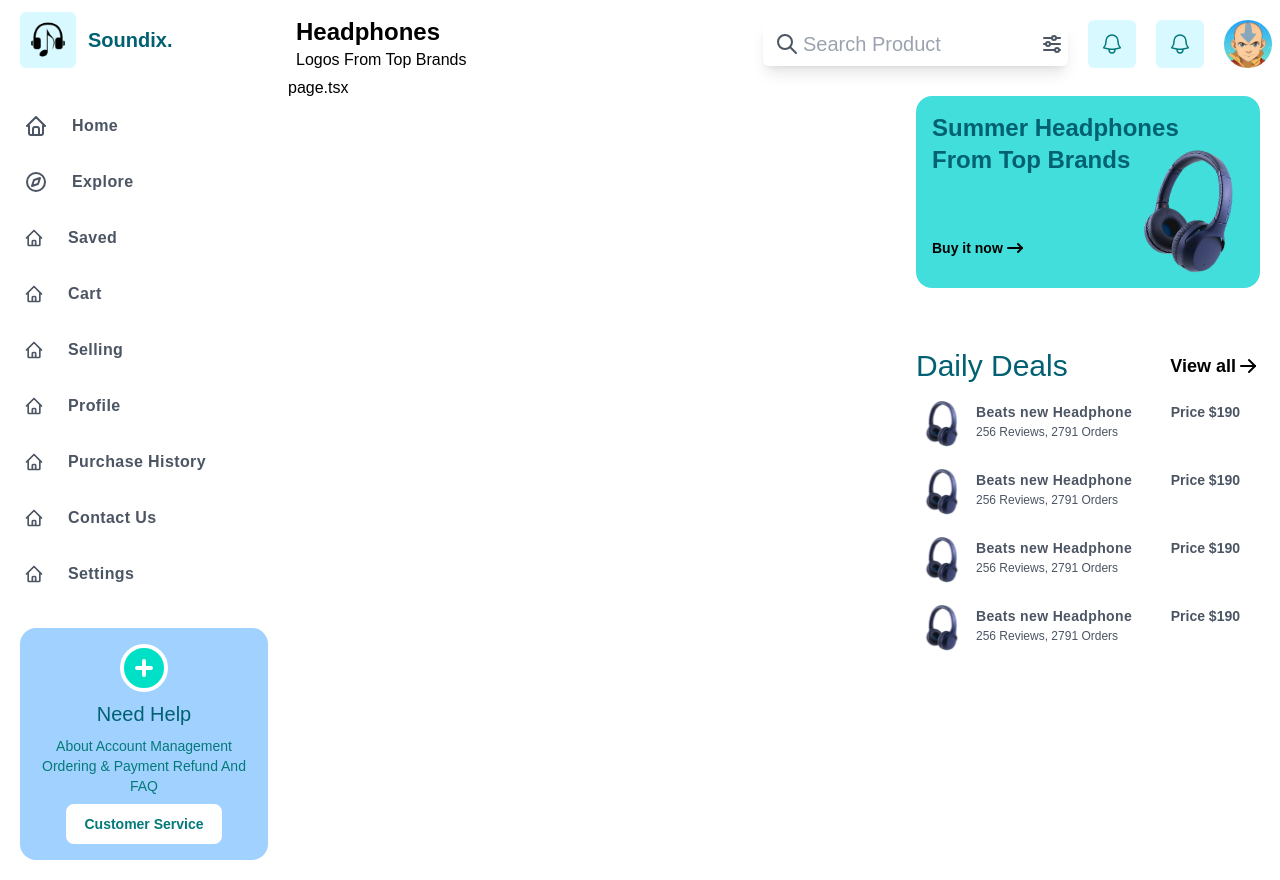
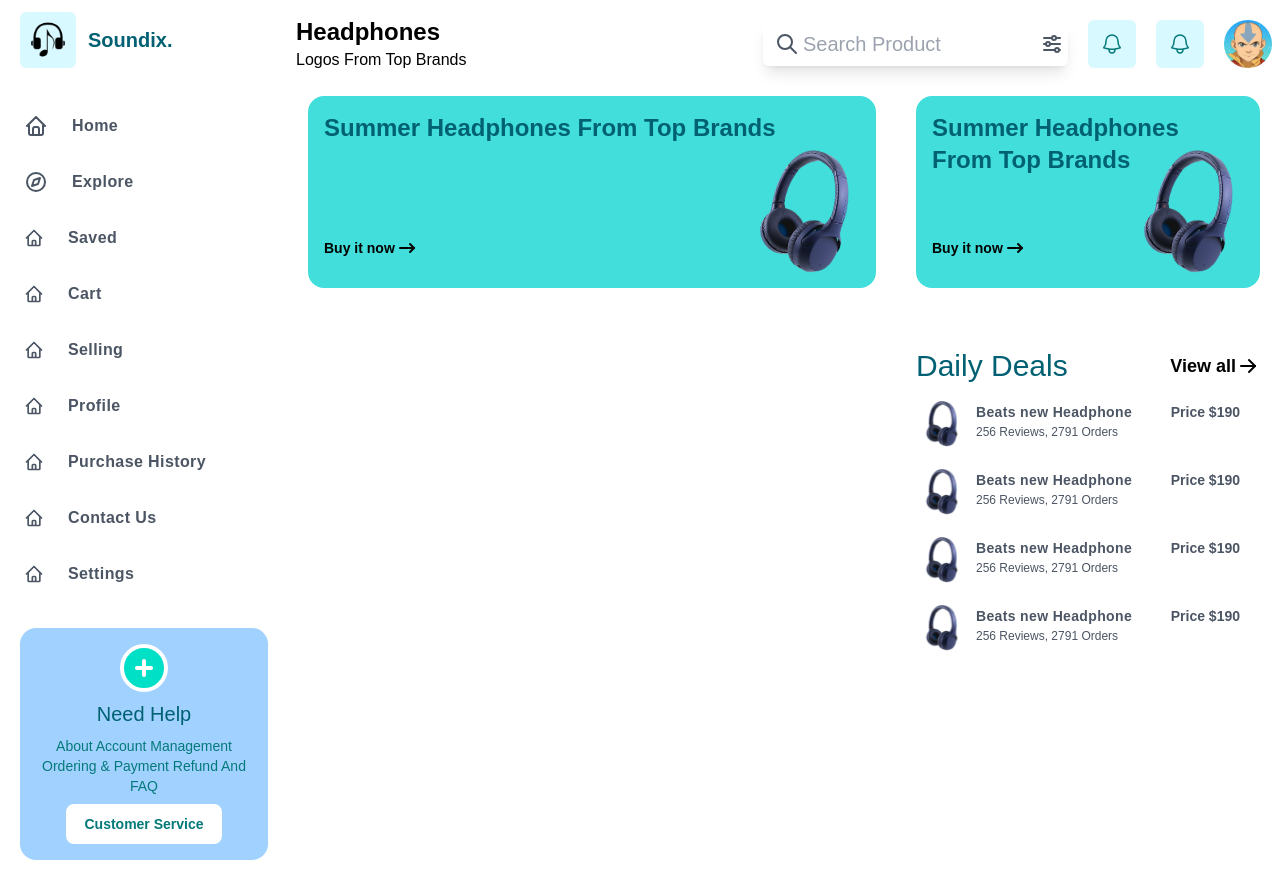
Before and after one commit to Majid-Arab/soundix-tailwind, a Next.js app: page / in a window 1280 px wide. Built offline with nearby package versions, Linux system fonts and the light colour scheme.

Commit message:
updated main component (page.tsx)

```diff
--- a/src/app/page.tsx
+++ b/src/app/page.tsx
@@ -1,9 +1,36 @@
-import Image from "next/image";
+import React from "react";
+import Image from "next/image"
+import Avatar from "../../public/headphone1.png"
+import { IconArrowNarrowRight } from "@tabler/icons-react";
 
-export default function Home() {
+function Home() {
   return (
     <div>
-      <h1>page.tsx</h1>
+      <div className="relative h-48 flex justify-between  flex-col gap-2 p-4 m-5 bg-[#41DEDB] text-[#047979] rounded-2xl">
+        <h2 className="text-[#016173] font-bold text-2xl capitalize">
+          Summer headphones from top brands
+        </h2>
+        <span className="absolute right-0 bottom-3 rotate-12">
+          <Image
+            className="h-32 w-32 rounded-full   "
+            src={Avatar}
+            alt=""
+            width={500}
+            height={500}
+          />
+        </span>
+        <button
+          type="button"
+          className="flex items-center pb-3 text-black text-sm font-semibold hover:text-[#047979]"
+        >
+          Buy it now
+          <span className="text-xs">
+            <IconArrowNarrowRight stroke={2} />
+          </span>
+        </button>
+      </div>
     </div>
   );
 }
+
+export default Home;
```
